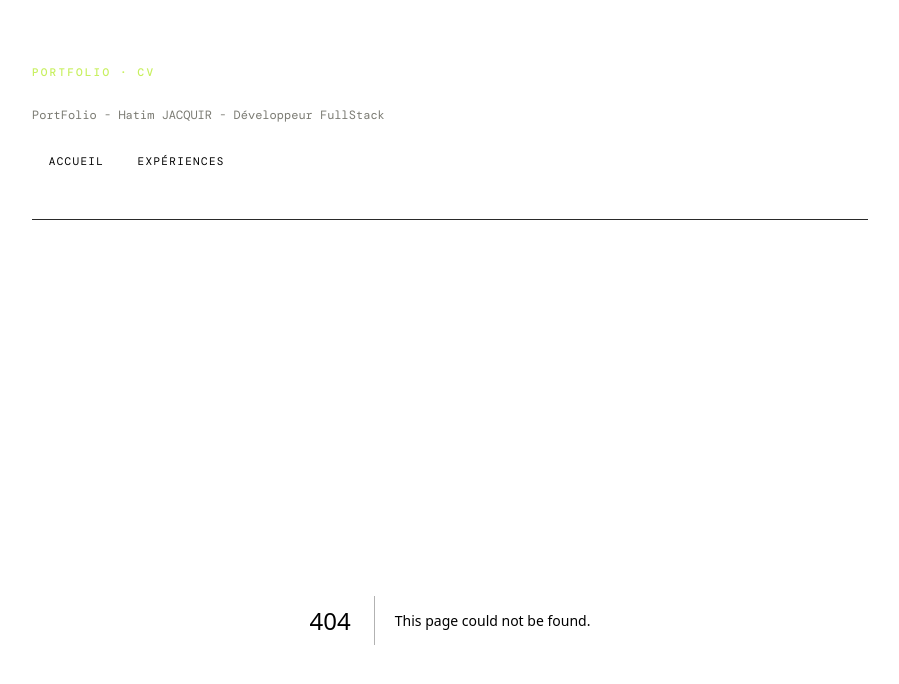
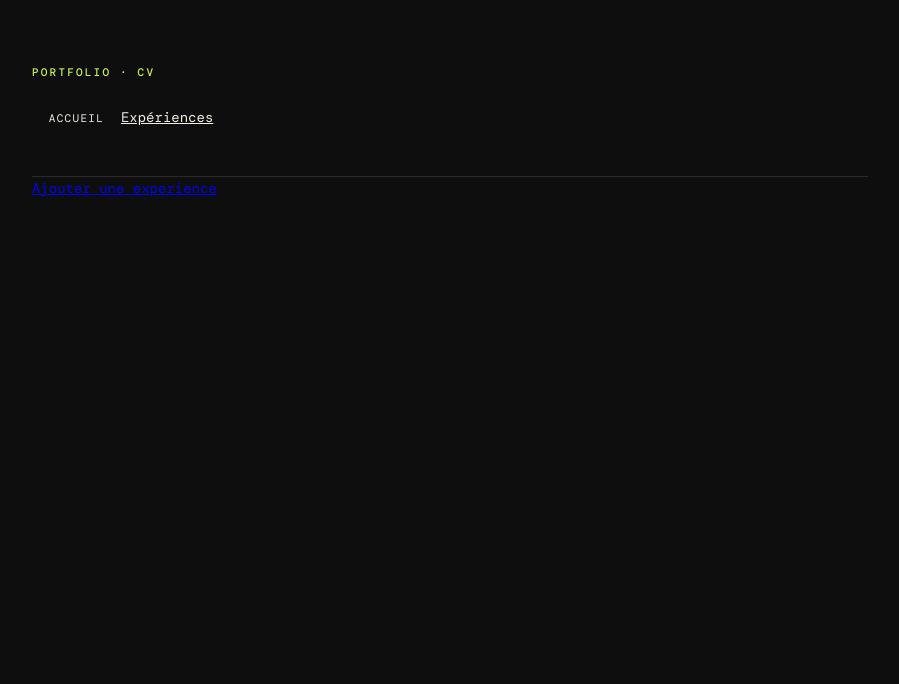
Before and after one commit to hjacquir/portfolio-nextjs, a Next.js app in the folder app/: page /admin/experiences in a window 1280 px wide. Before the commit this address had no page. Shown: the top 684 px of the page, without its empty margins (190-1089 px from the left). Built offline with nearby package versions, Linux system fonts and the light colour scheme; a web font is replaced by a local one.

Commit message:
separation de l'espace admin de l'espace public en ajoutant des layouts propres à chaque espace

```diff
--- /dev/null
+++ b/app/src/app/admin/experiences/page.tsx
@@ -0,0 +1,9 @@
+import Link from "next/link";
+
+export default function AdminExperiencesPage() {
+    return (
+        <>
+            <Link href="/admin/experiences/add">Ajouter une experience</Link>
+        </>
+    )
+}
--- /dev/null
+++ b/app/src/app/admin/layout.tsx
@@ -0,0 +1,25 @@
+import {Navigation} from '@/components/Navigation'
+import "../globals.css";
+
+export default function AdminLayout({
+                                       children,
+                                   }: Readonly<{
+    children: React.ReactNode;
+}>) {
+    return (
+        <div className="experiences-layout">
+            <header className="experiences-header">
+                <p className="header-eyebrow">Portfolio · CV</p>
+                <nav className="navigation">
+                    <Navigation href="/admin" key="admin" startsWith="/admin/">
+                        Accueil
+                    </Navigation>
+                    <Navigation href="/admin/experiences" key="admin-experience" startsWith="/admin/">
+                        Expériences
+                    </Navigation>
+                </nav>
+            </header>
+            {children}
+        </div>
+    );
+}
--- a/app/src/app/layout.tsx
+++ b/app/src/app/layout.tsx
@@ -1,18 +1,4 @@
-import type {Metadata} from "next";
-import {Navigation} from '@/components/Navigation'
 import "./globals.css";
-import data from '@/data/urls.json'
-import Link from "next/link";
-
-const title = process.env.SITE_TITLE
-const description = process.env.SITE_META_DESCRIPTION
-// optimisation SEO : ajout metadate avec héritage
-export const metadata: Metadata = {
-    title: {
-        template: `%s | ${title}`,
-        default: `${title}`
-    },
-};
 
 export default function RootLayout({
                                        children,
@@ -22,24 +8,7 @@ export default function RootLayout({
     return (
         <html lang="fr">
         <body>
-        <div className="experiences-layout">
-            <header className="experiences-header">
-                <p className="header-eyebrow">Portfolio · CV</p>
-                <div className="header-meta">
-                    <span className="header-meta-item">{process.env.SITE_TITLE}</span>
-                </div>
-                <nav className="navigation">
-                    {
-                        data.map((item) => (
-                            <Navigation href={item.url} key={item.url}>
-                                {item.label}
-                            </Navigation>
-                        ))
-                    }
-                </nav>
-            </header>
-            {children}
-        </div>
+        {children}
         </body>
         </html>
     );
--- a/app/src/components/ExperiencesForm.tsx
+++ b/app/src/components/ExperiencesForm.tsx
@@ -1,7 +1,7 @@
 "use client"
 
 import {useActionState, useState} from "react";
-import {createExperiences} from '@/app/experiences/actions'
+import {createExperiences} from '@/app/admin/experiences/actions'
 
 export function ExperiencesForm() {
     const initialState = {success: false, error: {}}
--- a/app/src/components/Navigation.tsx
+++ b/app/src/components/Navigation.tsx
@@ -4,10 +4,10 @@ import Link from 'next/link'
 import {usePathname} from 'next/navigation'
 import {NavigationLinkType} from '@/types/NavigationLink.type'
 
-export function Navigation({href, children}: NavigationLinkType) {
+export function Navigation({href, children, startsWith}: NavigationLinkType) {
     const pathname = usePathname()
 
-    const isActive = pathname === href || pathname.startsWith(href + '/')
+    const isActive = pathname === href || pathname.startsWith(href + startsWith)
 
     return (
         <Link href={href} className={`nav-link${isActive ? '--active' : ''}`}>
--- a/app/src/types/NavigationLink.type.ts
+++ b/app/src/types/NavigationLink.type.ts
@@ -2,5 +2,6 @@ import React from "react";
 
 export type NavigationLinkType = {
     href: string,
-    children: React.ReactNode
+    children: React.ReactNode,
+    startsWith: string,
 }
```
Also changed, not shown: app/src/app/(public)/layout.tsx (added, +42 -0 lines), app/src/app/admin/page.tsx (+4 -4 lines), app/src/app/(public)/experiences/page.tsx (renamed from app/src/app/experiences/page.tsx), app/src/app/(public)/page.tsx (renamed from app/src/app/page.tsx), app/src/app/admin/experiences/actions.ts (renamed from app/src/app/experiences/actions.ts).
